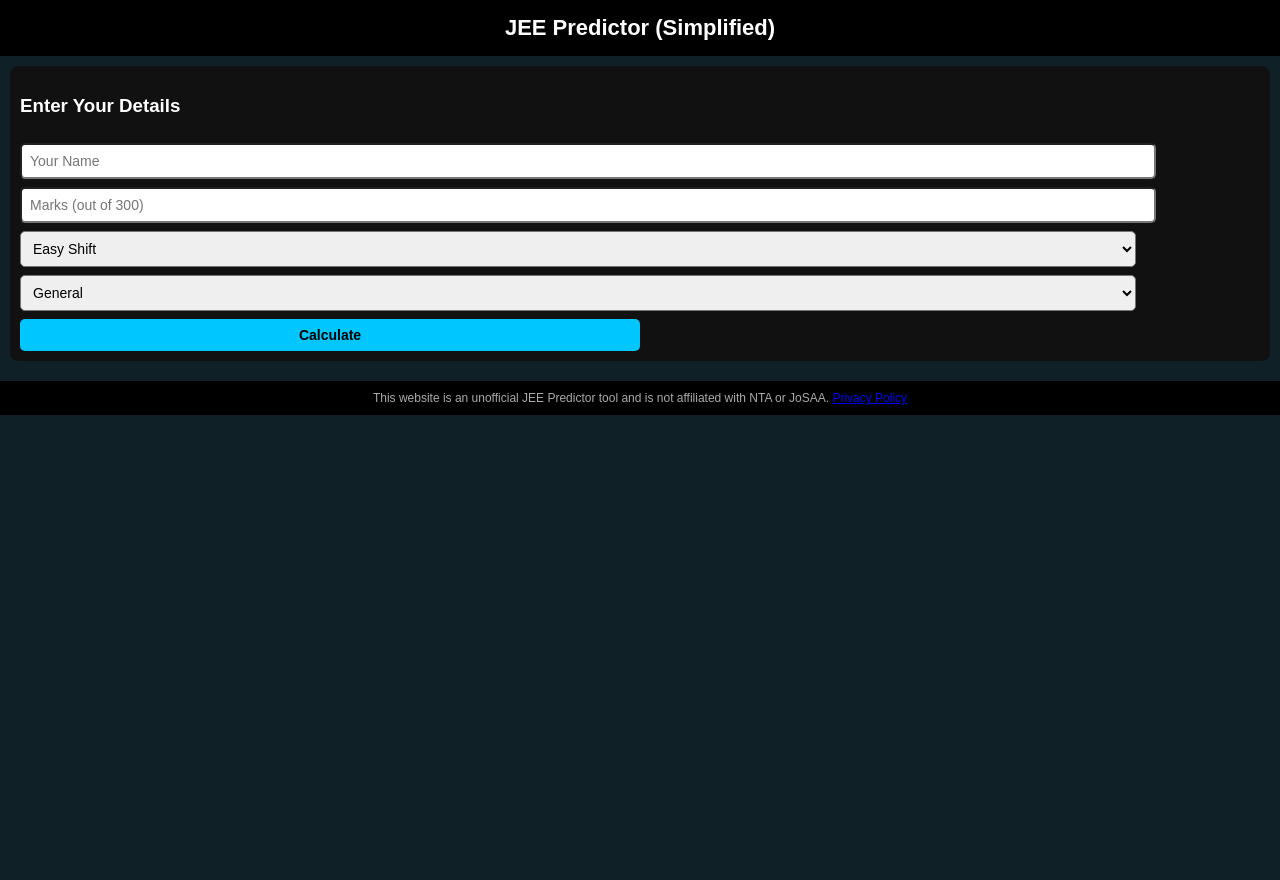
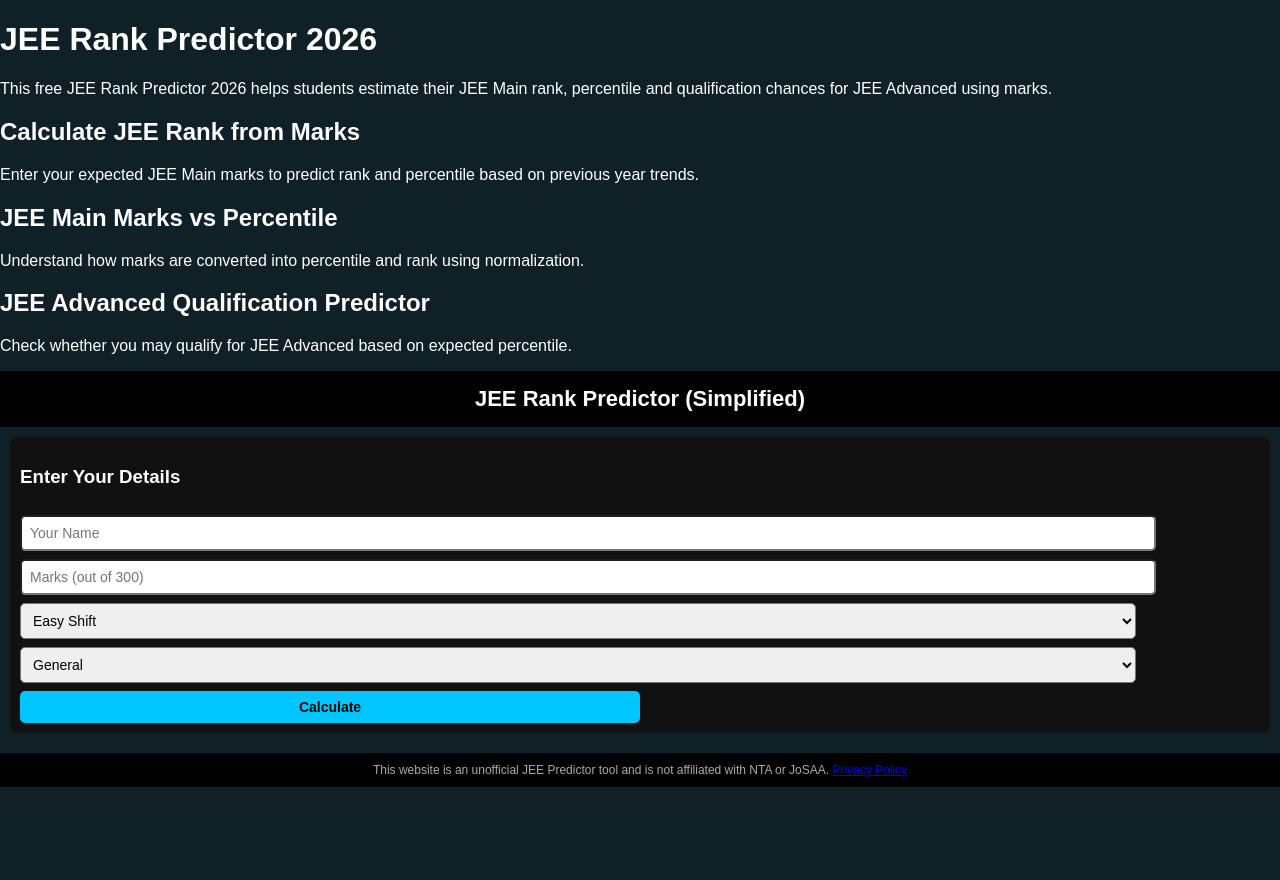
Before and after one commit to HK1139/jee-rank-predictor-111, a plain HTML site: page index.html in a window 1280 px wide. Before the commit the page ends 800 px from the top, so only its background shows below. Drawn offline with Linux system fonts and the light colour scheme.

Commit message:
Add files via upload

```diff
--- a/index.html
+++ b/index.html
@@ -1,7 +1,27 @@
 <!DOCTYPE html>
 <html>
 <head>
-<title>JEE Predictor – Simplified</title>
+     <title>JEE Rank Predictor 2026 | Marks vs Percentile | Free Tool</title>
+
+<meta charset="UTF-8">
+<meta name="viewport" content="width=device-width, initial-scale=1.0">
+
+<meta name="description" content="Free JEE Rank Predictor 2026. Calculate JEE Main rank, percentile and qualification chances using marks vs percentile analysis. Accurate & fast tool.">
+
+<meta name="keywords" content="jee rank predictor, jee rank vs marks, jee percentile calculator, jee main rank predictor 2026, jee advanced qualification">
+
+<meta name="author" content="HK1139">
+
+<!-- Open Graph (Social sharing) -->
+<meta property="og:title" content="JEE Rank Predictor 2026 – Free Online Tool">
+<meta property="og:description" content="Predict your JEE Main rank & percentile instantly using marks.">
+<meta property="og:type" content="website">
+<meta property="og:url" content="https://hk1139.github.io/jee-rank-predictor-111/">
+
+<!-- Google verification (optional later) -->
+<meta name="robots" content="index, follow">
+
+
 <style>
 body{font-family:Arial;background:#0f2027;color:white;margin:0}
 header{background:#000;padding:15px;text-align:center;font-size:22px;font-weight:bold}
@@ -18,10 +38,32 @@ small{color:#aaa}
 #termsBox{background:#111;width:90%;max-width:400px;margin:60px auto;padding:15px;border-radius:10px}
 </style>
 </head>
+<h1>JEE Rank Predictor 2026</h1>
+
+<p>
+This free JEE Rank Predictor 2026 helps students estimate their JEE Main rank,
+percentile and qualification chances for JEE Advanced using marks.
+</p>
+
+<h2>Calculate JEE Rank from Marks</h2>
+<p>
+Enter your expected JEE Main marks to predict rank and percentile based on
+previous year trends.
+</p>
+
+<h2>JEE Main Marks vs Percentile</h2>
+<p>
+Understand how marks are converted into percentile and rank using normalization.
+</p>
+
+<h2>JEE Advanced Qualification Predictor</h2>
+<p>
+Check whether you may qualify for JEE Advanced based on expected percentile.
+</p>
 
 <body>
 
-<header>JEE Predictor (Simplified)</header>
+<header>JEE Rank Predictor (Simplified)</header>
 
 <div class="section">
 <h3>Enter Your Details</h3>
@@ -121,5 +163,15 @@ This website is an unofficial JEE Predictor tool and is not affiliated with NTA
 <a href="privacy.html">Privacy Policy</a>
 </footer>
 
+<script async src="https://pagead2.googlesyndication.com/pagead/js/adsbygoogle.js?client=ca-pub-3241579813312096"
+     crossorigin="anonymous"></script>
+<!-- rank -->
+<ins class="adsbygoogle"
+     style="display:inline-block;width:728px;height:90px"
+     data-ad-client="ca-pub-3241579813312096"
+     data-ad-slot="2152143664"></ins>
+<script>
+     (adsbygoogle = window.adsbygoogle || []).push({});
+</script>
 </body>
 </html>
```
